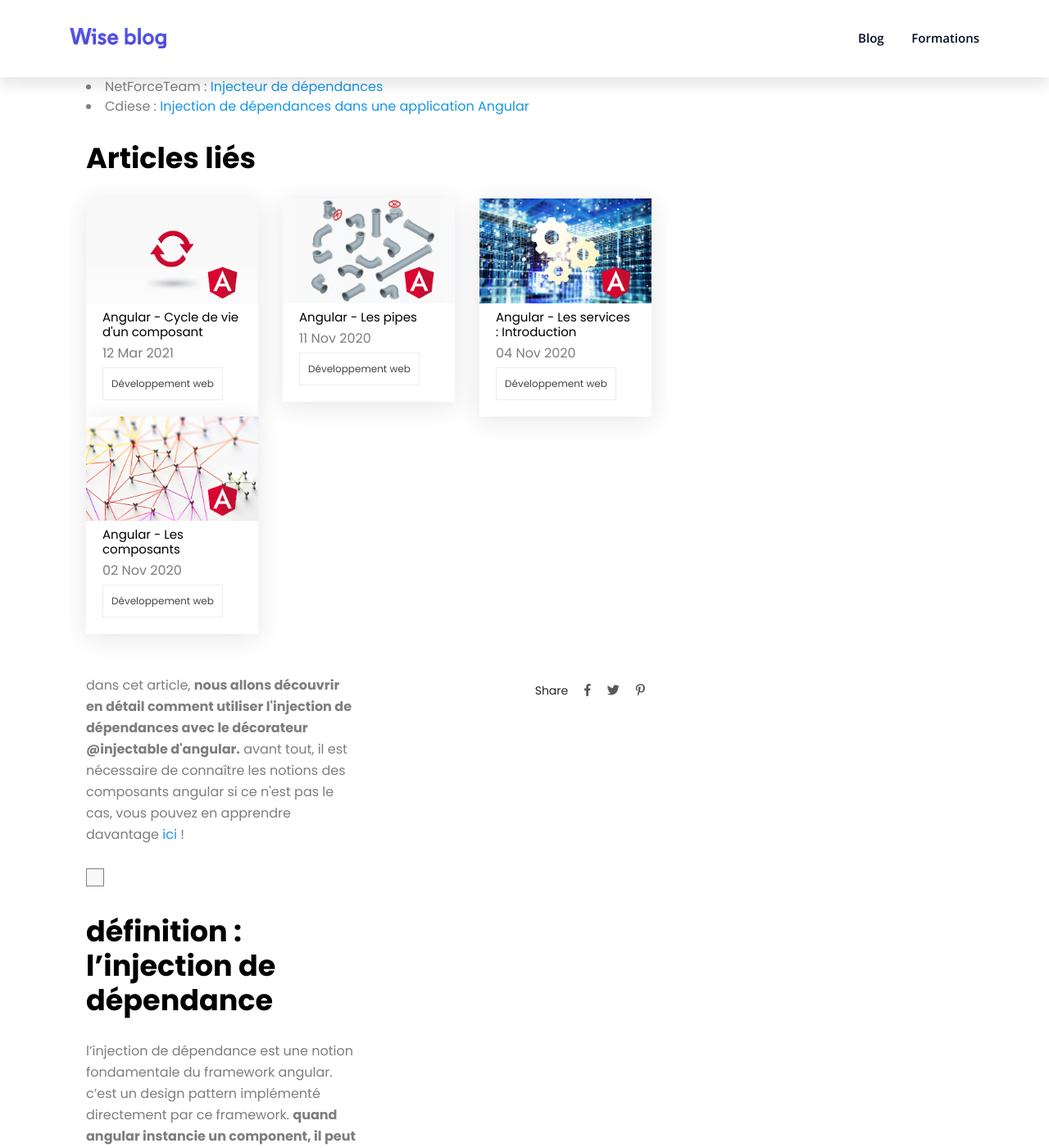
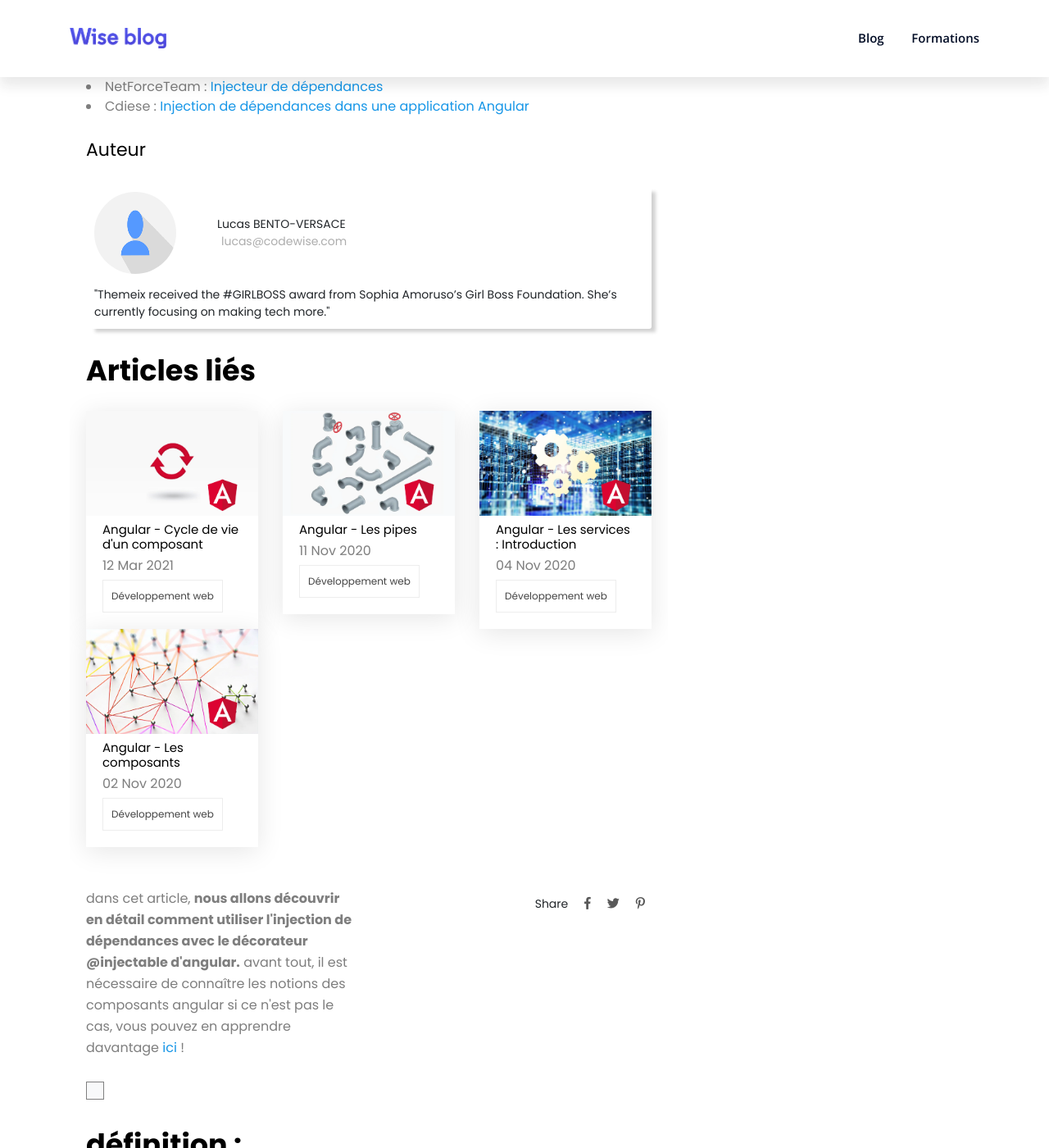
Before and after one commit to hubergerard/blog-codewise, a Jekyll site: the page built from _posts/2020-06-24-angular-parametrer-injection-dependance.html, in a window 1280 px wide and 1400 px high, scrolled down 6067 px. Shown: the whole window at 82% size. Built offline with Jekyll 4.4.1, drawn with Linux system fonts in a browser that asks for light colours; comment, search, counter and statistics services are not loaded.

Commit message:
Add author to article

```diff
--- a/Gemfile
+++ b/Gemfile
@@ -29,11 +29,6 @@ end
 gem "tzinfo-data", platforms: [:mingw, :mswin, :x64_mingw, :jruby]
 
 # Performance-booster for watching directories on Windows
-<<<<<<< Updated upstream
-gem "wdm", "~> 0.1.0" if Gem.win_platform?
-=======
 gem "wdm", "~> 0.1.0" if Gem.win_platform?
 
-
 gem "webrick", "~> 1.7"
->>>>>>> Stashed changes
--- a/_config.yml
+++ b/_config.yml
@@ -15,7 +15,7 @@ logo: "/assets/img/logo/logo.png"
 logo_2: "/assets/img/logo/logo2.png"
 mailchimp_list: "https://themeix.us16.list-manage.com/subscribe/post?u=307862c135e4548eecf86f389&amp;id=342411fb35"
 mailchimp_input_name: "b_307862c135e4548eecf86f389_342411fb35"
-author: "Huber GERARD"
+author: "Huber"
 permalink: "/:title"
 
 
@@ -36,6 +36,8 @@ collections:
   features:
     output: true
   services:
+    output: true
+  authors:
     output: true
 
 ########################################################
--- a/_data/authors.yml
+++ b/_data/authors.yml
@@ -1,49 +1,13 @@
-monica_powell:
-    name: Monica Powell
-    email: monica@aboutmonica.com
-    facebook: http://facebook.com/monica_powell
-    twitter: http://twitter.com/monica_powell
-    instagram: http://instagram.com/monica_powell
-    reddit: http://reddit.com/monica_powell
+huber:
+    name: Huber GERARD
+    email: huber@codewise.com
+    linkedin: http://facebook.com/monica_powell
     bio: Monica Powell is a web technologist that cares about increasing the visiblity of underestimated individuals in technology.
-    image: /assets/images/author-img1.jpg
+    image: /assets/img/author-img1.jpg
 
-themeix:
-    name: Themeix
-    email: themeix@gmail.com
-    facebook: http://facebook.com/themeix
-    twitter: http://twitter.com/themeix
-    instagram: http://instagram.com/themeix
-    reddit: http://reddit.com/themeix
+lucas:
+    name: Lucas BENTO-VERSACE
+    email: lucas@codewise.com
+    linkedin: http://facebook.com/themeix
     bio: Themeix received the &#35;GIRLBOSS award from Sophia Amoruso’s Girl Boss Foundation. She’s currently focusing on making tech more.
-    image: /assets/images/author-img11.jpg
-
-waltor_gottera:
-    name: Waltor Gottera
-    email: waltorgottera@gmail.com
-    facebook: http://facebook.com/waltorgottera
-    twitter: http://twitter.com/waltorgottera
-    instagram: http://instagram.com/waltorgottera
-    reddit: http://reddit.com/waltorgottera
-    bio: Waltor Gottera received the &#35;GIRLBOSS award from Sophia Amoruso’s Girl Boss Foundation. She’s currently focusing on making tech more.
-    image: /assets/images/author-img6.jpg
-
-ecuelass_chapman:
-    name: Ecuelass Chapman
-    email: ecuelasschapman@gmail.com
-    facebook: http://facebook.com/wcuelass
-    twitter: http://twitter.com/wcuelass
-    instagram: http://instagram.com/wcuelass
-    reddit: http://reddit.com/wcuelass
-    bio: ecuelass_chapman received the &#35;GIRLBOSS award from Sophia Amoruso’s Girl Boss Foundation. She’s currently focusing on making tech more.
-    image: /assets/images/author-img7.jpg
-
-aaron_potts:
-    name: Aaron Potts
-    email: aaron_potts@gmail.com
-    facebook: http://facebook.com/aaronpotts
-    twitter: http://twitter.com/aaronpotts
-    instagram: http://instagram.com/aaronpotts
-    reddit: http://reddit.com/aaronpotts
-    bio: Aaron Potts received the &#35;GIRLBOSS award from Sophia Amoruso’s Girl Boss Foundation. She’s currently focusing on making tech more.
-    image: /assets/images/author-img2.jpg
+    image: /assets/img/user/user_test.png
--- a/_layouts/default.html
+++ b/_layouts/default.html
@@ -64,6 +64,7 @@
     <link rel="stylesheet" href="{{site.baseurl}}/assets/css/style.css">
     <link rel="stylesheet" href="{{site.baseurl}}/assets/css/responsive.css">
     <link rel="stylesheet" href="{{site.baseurl}}/assets/css/highlight.css">
+    <link rel="stylesheet" href="{{site.baseurl}}/assets/css/card_user.css">
     <title>{{site.title}}</title>
     {% feed_meta %}
 </head>
--- a/_layouts/post.html
+++ b/_layouts/post.html
@@ -68,6 +68,21 @@ layout: default
                     <div class="blog-content">
                         <div id="post-content">
                             {{content}}
+                        </div>
+                        <h4>Auteur</h4>
+                        <div id="author-content">
+
+                            {% assign author = site.data.authors[page.author] %}
+                            <div id="infos_author">
+                                <img id="image_author" src="{{author.image}}" class="rounded-circle" alt="image auteur" width="100" height="100">
+                                <div id="name_email_author">
+                                    <span id="name_author">{{author.name}}</span>
+                                    <span id="email_author">{{author.email}}</span>
+                                </div>
+
+                            </div>
+                            <span id="bio_author">"{{author.bio}}"</span>
+
                         </div>
                        <div class="row mt-30">
                            <h2 class="col-12">Articles liés</h2>
--- a/_posts/2020-06-24-angular-parametrer-injection-dependance.html
+++ b/_posts/2020-06-24-angular-parametrer-injection-dependance.html
@@ -9,6 +9,7 @@ author: "lucas"
 post_image: "/assets/img/blog/cover_article_injectable.png"
 toc-text-mode: false
 toc-depth: 5
+author: lucas
 lang: fr
 ---
 
--- /dev/null
+++ b/assets/css/card_user.css
@@ -0,0 +1,36 @@
+#author-content{
+box-shadow: 8px 7px 4px -3px rgba(0,0,0,0.18);
+-webkit-box-shadow: 8px 7px 4px -3px rgba(0,0,0,0.18);
+-moz-box-shadow: 8px 7px 4px -3px rgba(0,0,0,0.18);
+border-radius: 3px;
+padding: 10px;
+}
+
+#infos_author{
+    width: 100%;
+    margin-bottom: 15px;
+    display: flex;
+    align-items: center;
+}
+
+#name_email_author{
+    display: flex;
+    flex-direction: column;
+    margin-left: 50px;
+}
+
+#name_author{
+}
+
+#image_author{
+
+}
+
+#bio_author{
+
+}
+
+#email_author{
+    margin-left: 5px;
+    color: rgb(173, 173, 173);
+}
```
Also changed, not shown: assets/img/user/user_test.png (added).
